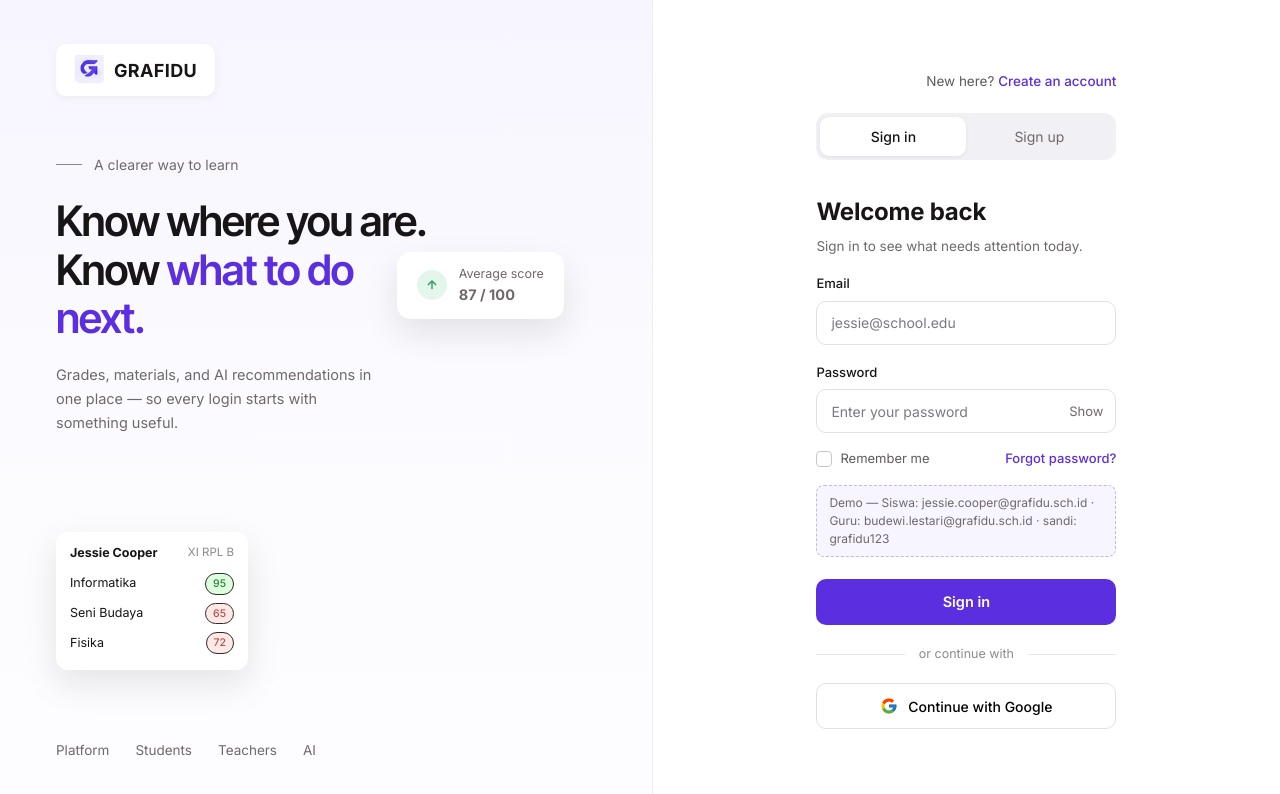
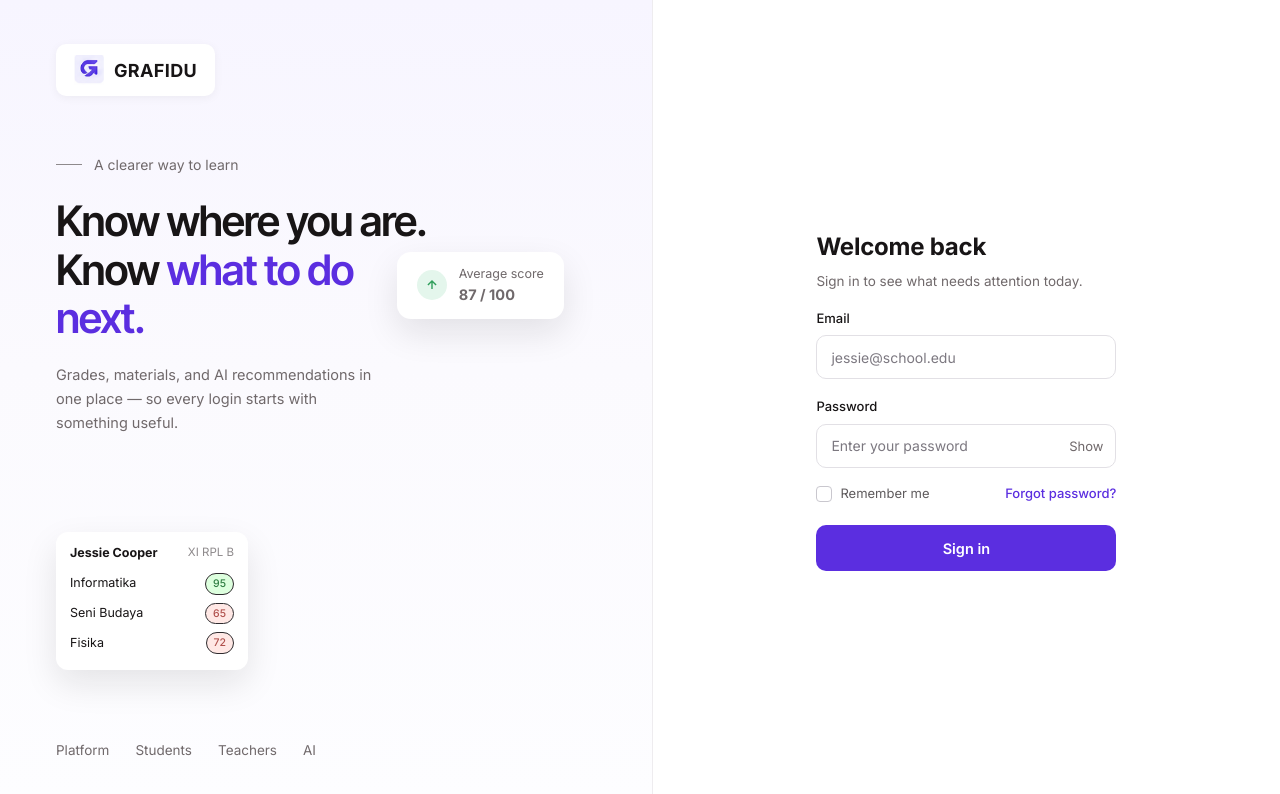
Before and after one commit to TamaXtream/Grafidu, a Next.js app: page /login in a window 1280 px wide. Shown: the top 794 px of the page. Built offline with nearby package versions, Linux system fonts and the light colour scheme.

Commit message:
Remove Sign Up

```diff
--- a/src/app/(auth)/login/page.tsx
+++ b/src/app/(auth)/login/page.tsx
@@ -12,7 +12,7 @@ export default function LoginPage() {
       <div className="auth">
         <AuthLeft />
         <main className="auth-right">
-          <AuthForm mode="login" />
+          <AuthForm />
         </main>
       </div>
     </ToastProvider>
--- a/src/components/auth/auth-form.tsx
+++ b/src/components/auth/auth-form.tsx
@@ -1,18 +1,14 @@
 "use client";
 
 import { useState } from "react";
-import Link from "next/link";
 import { useRouter } from "next/navigation";
 import { createClient } from "@/lib/supabase/client";
 
-export default function AuthForm({ mode }: { mode: "login" | "signup" }) {
+export default function AuthForm() {
   const router = useRouter();
-  const [fullname, setFullname] = useState("");
   const [email, setEmail] = useState("");
   const [password, setPassword] = useState("");
-  const [confirm, setConfirm] = useState("");
   const [showPw, setShowPw] = useState(false);
-  const [showConfirm, setShowConfirm] = useState(false);
   const [error, setError] = useState<string | null>(null);
 
   async function handleSubmit(e: React.FormEvent) {
@@ -28,12 +24,6 @@ export default function AuthForm({ mode }: { mode: "login" | "signup" }) {
       setError("Kata sandi minimal 8 karakter.");
       return;
     }
-    // Pendaftaran ditutup sementara — data ditambah manual di database oleh admin.
-    // Blok validasi signup lama sengaja dimatikan dulu, gampang dibuka lagi next.
-    if (mode === "signup") {
-      setError("Pendaftaran dilakukan oleh admin. Hubungi admin untuk dibuatkan akun.");
-      return;
-    }
 
     try {
       const supabase = createClient();
@@ -42,7 +32,6 @@ export default function AuthForm({ mode }: { mode: "login" | "signup" }) {
         password: password,
       });
       if (error || !data.user) {
-        // Tampilkan pesan asli Supabase biar gampang debug (misal: Invalid login credentials / Email not confirmed)
         console.error("[login]", error?.message);
         setError(`Login gagal: ${error?.message ?? "Email atau kata sandi salah."}`);
         return;
@@ -71,57 +60,19 @@ export default function AuthForm({ mode }: { mode: "login" | "signup" }) {
 
   return (
     <div className="auth-box">
-      <div className="auth-switch">
-        {mode === "login" ? (
-          <>
-            New here? <Link href="/signup">Create an account</Link>
-          </>
-        ) : (
-          <>
-            Already have an account? <Link href="/login">Sign In</Link>
-          </>
-        )}
-      </div>
-
-      <div className="auth-tabs">
-        <Link className={"auth-tab" + (mode === "login" ? " on" : "")} href="/login">
-          Sign in
-        </Link>
-        <Link className={"auth-tab" + (mode === "signup" ? " on" : "")} href="/signup">
-          Sign up
-        </Link>
-      </div>
-
-      <h2>{mode === "login" ? "Welcome back" : "Create your account"}</h2>
-      <p className="sub">
-        {mode === "login"
-          ? "Sign in to see what needs attention today."
-          : "Sign up to start tracking your progress."}
-      </p>
+      <h2>Welcome back</h2>
+      <p className="sub">Sign in to see what needs attention today.</p>
 
       {error ? (
-        <div className="field-error" style={{ color: "var(--red)", marginBottom: 12, fontSize: 13 }}>
+        <div
+          className="field-error"
+          style={{ color: "var(--red)", marginBottom: 12, fontSize: 13 }}
+        >
           {error}
         </div>
       ) : null}
 
       <form id="go-student" onSubmit={handleSubmit} noValidate>
-        {mode === "signup" ? (
-          <div className="field">
-            <label htmlFor="fullname">Full Name</label>
-            <div className="control">
-              <input
-                id="fullname"
-                type="text"
-                placeholder="Jessie Cooper"
-                required
-                value={fullname}
-                onChange={(e) => setFullname(e.target.value)}
-              />
-            </div>
-          </div>
-        ) : null}
-
         <div className="field">
           <label htmlFor="email">Email</label>
           <div className="control">
@@ -147,77 +98,36 @@ export default function AuthForm({ mode }: { mode: "login" | "signup" }) {
               value={password}
               onChange={(e) => setPassword(e.target.value)}
             />
-            <button
-              type="button"
-              className="show-pw"
-              onClick={() => setShowPw((s) => !s)}
-            >
+            <button type="button" className="show-pw" onClick={() => setShowPw((s) => !s)}>
               {showPw ? "Hide" : "Show"}
             </button>
           </div>
         </div>
 
-        {mode === "signup" ? (
-          <div className="field">
-            <label htmlFor="confirm">Confirm Password</label>
-            <div className="control">
-              <input
-                id="confirm"
-                type={showConfirm ? "text" : "password"}
-                placeholder="Re-enter your password"
-                required
-                value={confirm}
-                onChange={(e) => setConfirm(e.target.value)}
-              />
-              <button
-                type="button"
-                className="show-pw"
-                onClick={() => setShowConfirm((s) => !s)}
-              >
-                {showConfirm ? "Hide" : "Show"}
-              </button>
-            </div>
-          </div>
-        ) : (
         <div className="auth-row">
           <label className="checkbox">
             <input type="checkbox" />
             <span className="box">
-                <svg width="10" height="10" viewBox="0 0 24 24" fill="none" stroke="currentColor" strokeWidth="3.4">
+              <svg
+                width="10"
+                height="10"
+                viewBox="0 0 24 24"
+                fill="none"
+                stroke="currentColor"
+                strokeWidth="3.4"
+              >
                 <path d="M20 6 9 17l-5-5" />
               </svg>
             </span>
             Remember me
           </label>
           <span className="spacer"></span>
-            <Link href="/forgot-password">Forgot password?</Link>
+          <a href="/forgot-password">Forgot password?</a>
         </div>
-        )}
-
-        <p className="demo-hint">
-          Demo — Siswa: jessie.cooper@grafidu.sch.id · Guru: budewi.lestari@grafidu.sch.id · sandi: grafidu123
-        </p>
-
         <button className="btn-auth" type="submit">
-          {mode === "login" ? "Sign in" : "Create account"}
+          Sign in
         </button>
       </form>
-
-      <div className="auth-or">or continue with</div>
-
-      <button
-        className="btn-google"
-        type="button"
-        onClick={() => window.gtoast?.("Demo: masuk dengan email dan kata sandi di bawah.")}
-      >
-        <svg width="18" height="18" viewBox="0 0 48 48">
-          <path fill="#FFC107" d="M43.6 20.1H42V20H24v8h11.3C33.7 32.7 29.2 36 24 36c-6.6 0-12-5.4-12-12s5.4-12 12-12c3.1 0 5.9 1.2 8 3l5.7-5.7C34.3 6.1 29.4 4 24 4 13 4 4 13 4 24s9 20 20 20 20-9 20-20c0-1.3-.1-2.6-.4-3.9z" />
-          <path fill="#FF3D00" d="m6.3 14.7 6.6 4.8C14.7 15.1 19 12 24 12c3.1 0 5.9 1.2 8 3l5.7-5.7C34.3 6.1 29.4 4 24 4 16.3 4 9.7 8.3 6.3 14.7z" />
-          <path fill="#4CAF50" d="M24 44c5.3 0 10.1-2 13.7-5.2l-6.3-5.4C29.5 34.9 26.9 36 24 36c-5.2 0-9.6-3.3-11.3-7.9l-6.5 5C9.6 39.6 16.2 44 24 44z" />
-          <path fill="#1976D2" d="M43.6 20.1H42V20H24v8h11.3c-.8 2.2-2.2 4.1-4 5.4l6.3 5.4C41.4 35.4 44 30.1 44 24c0-1.3-.1-2.6-.4-3.9z" />
-        </svg>
-        {mode === "login" ? "Continue with Google" : "Sign up with Google"}
-      </button>
     </div>
   );
 }
```
Also changed, not shown: src/app/(auth)/signup/page.tsx (deleted, +0 -20 lines). Lines whose indentation alone changed are shown as unchanged.
